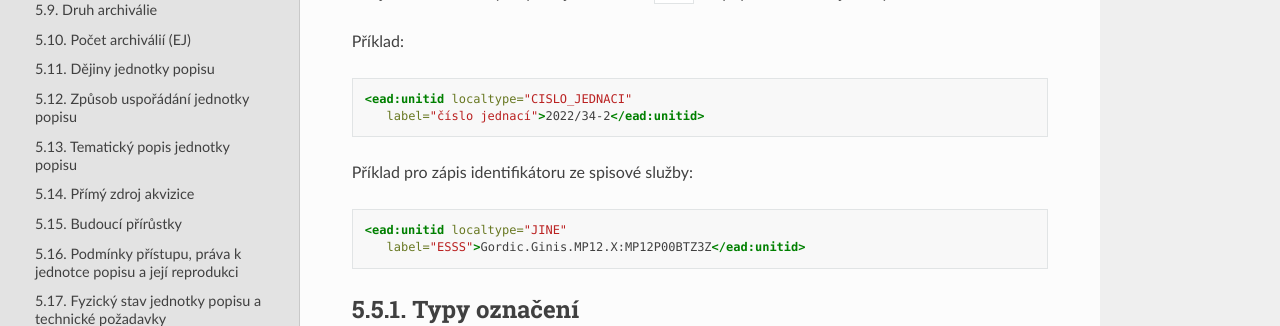
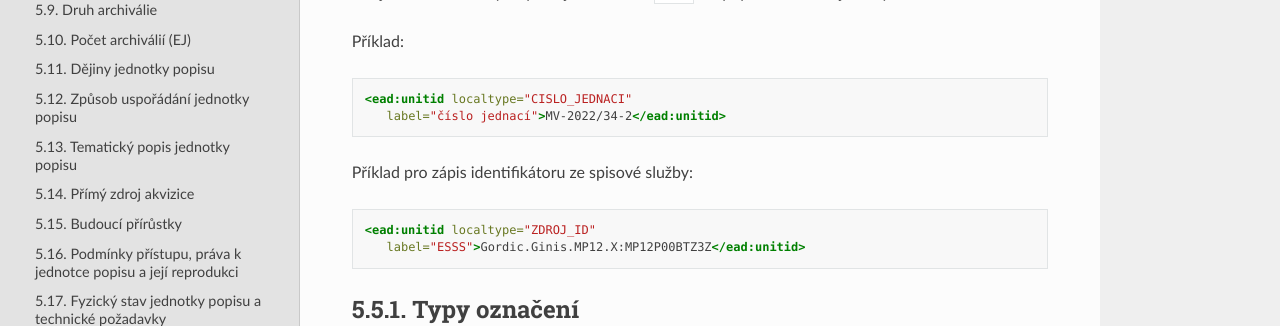
Before and after one commit to elzasw/ead3doc, a Sphinx documentation site: the page built from doc/source/prvky-popisu/jina-ozn.rst, in a window 1280 px wide and 900 px high, scrolled down 364 px. Shown: the part 151-477 px from the top of the window. Built offline with Sphinx 7.4.7 and the Read the Docs theme 3.1.0, drawn with Linux system fonts in a browser that asks for light colours.

Commit message:
Oprava příkladu pro Jiná označení (ZDROJ_ID)

```diff
--- a/doc/source/prvky-popisu/jina-ozn.rst
+++ b/doc/source/prvky-popisu/jina-ozn.rst
@@ -27,14 +27,14 @@ Příklad:
 .. code-block:: xml
 
   <ead:unitid localtype="CISLO_JEDNACI"
-     label="číslo jednací">2022/34-2</ead:unitid>
+     label="číslo jednací">MV-2022/34-2</ead:unitid>
 
 
 Příklad pro zápis identifikátoru ze spisové služby:
 
 .. code-block:: xml
 
-  <ead:unitid localtype="JINE"
+  <ead:unitid localtype="ZDROJ_ID"
      label="ESSS">Gordic.Ginis.MP12.X:MP12P00BTZ3Z</ead:unitid>
 
 
```
